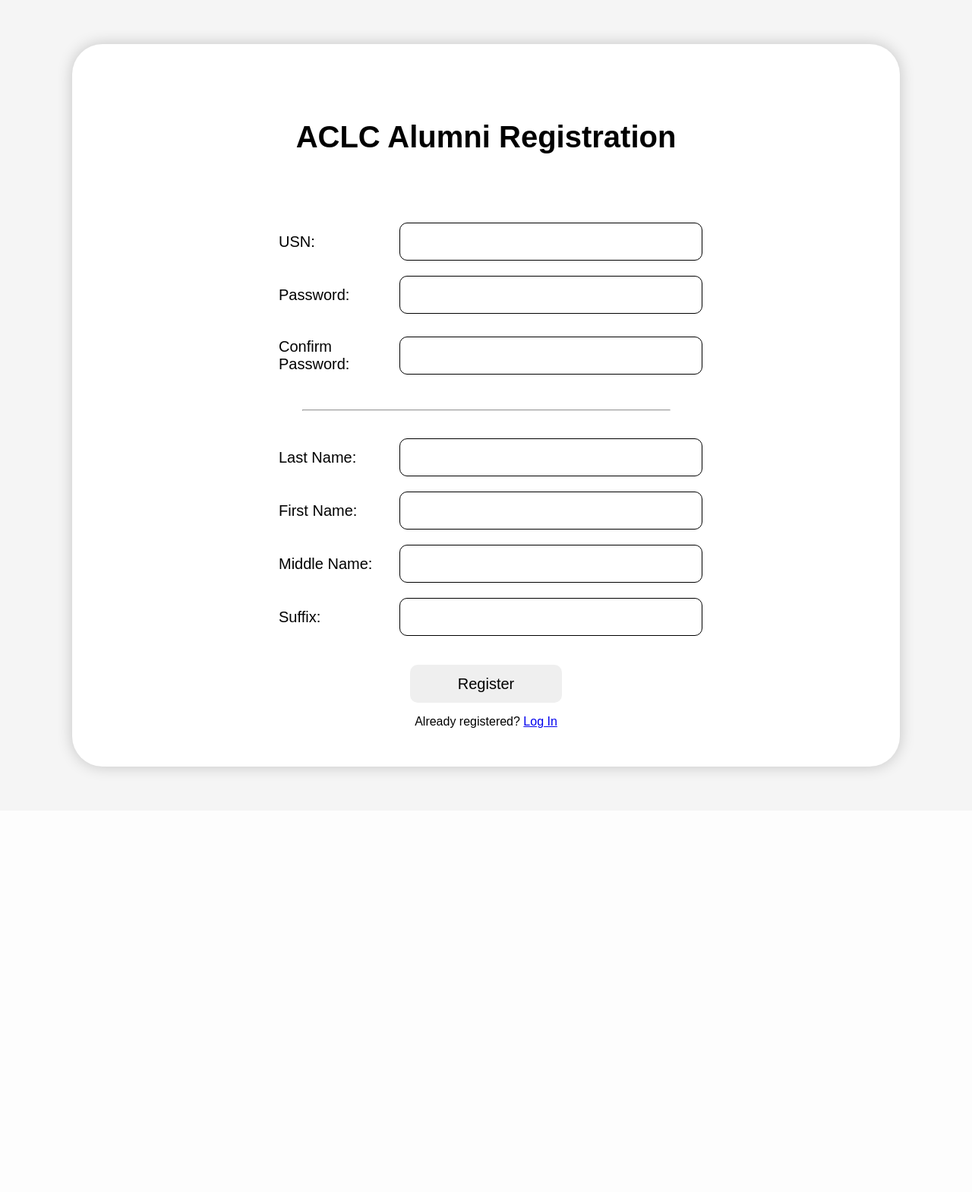
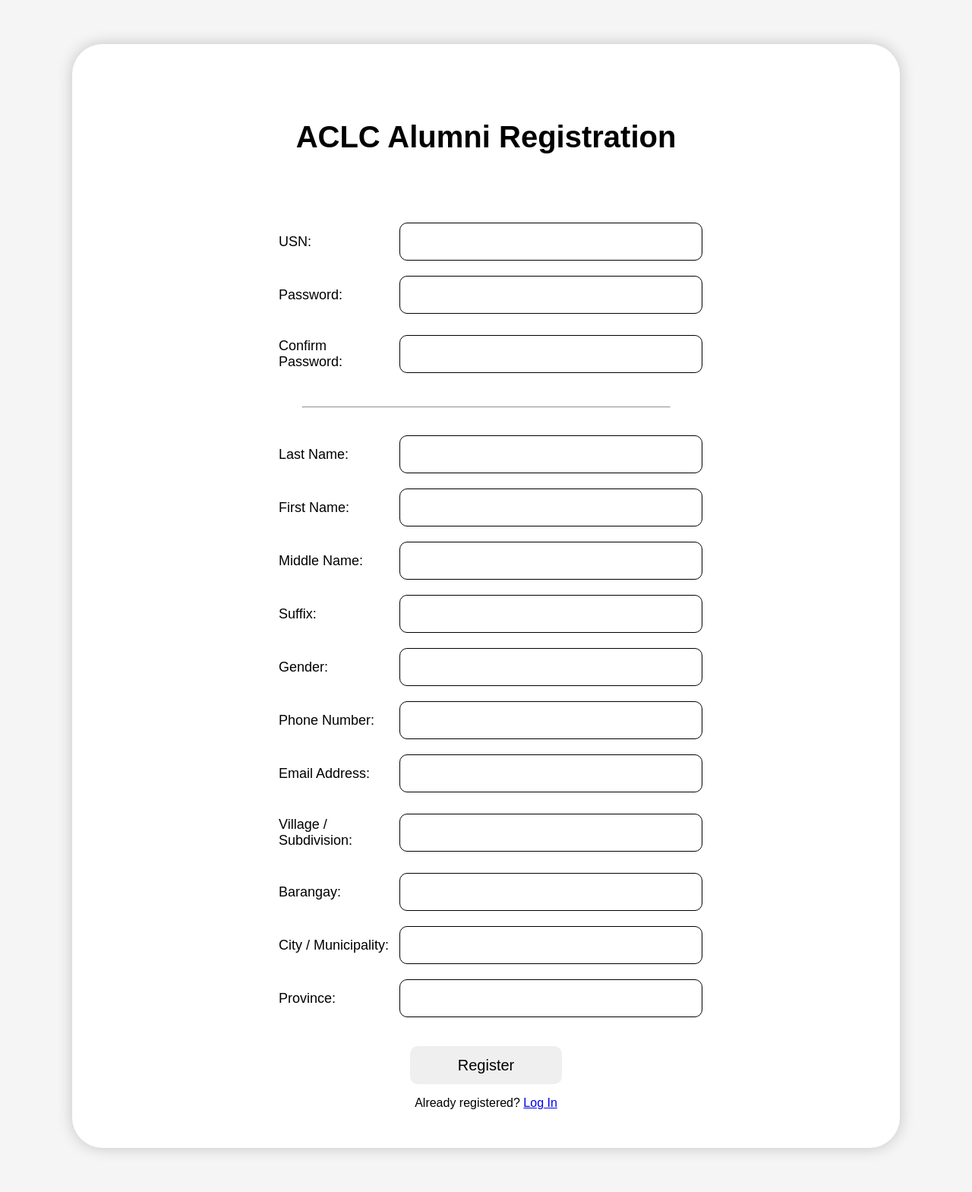
Before and after one commit to JiMVP/alumni, a PHP site: page /register.html in a window 1280 px wide. Shown: the whole page at 76% size. Before the commit the page ends 1022 px from the top, so only its background shows below. Run offline with PHP 8.4, Linux system fonts and the light colour scheme.

Commit message:
alumni v23.5.24

```diff
--- a/alum2.css
+++ b/alum.css
@@ -137,14 +137,14 @@ body{
 	}
 }
 
-.regbox input[type=text], .regbox input[type=password], .regbox input[type=submit]{
+.regbox input[type=text], .regbox input[type=number], .regbox input[type=email], .regbox input[type=password], .regbox input[type=submit]{
 	height: 50px;
 	font-size: 20px;
 	border-radius: 10px;
 
 }
 @media only screen and (max-width:559px){
-	.regbox input[type=text], .regbox input[type=password], .regbox input[type=submit]{
+	.regbox input[type=text], .regbox input[type=number], .regbox input[type=email], .regbox input[type=password], .regbox input[type=submit]{
 		height: 30px;
 		font-size: 15px;
 		border-radius: 8px;
@@ -178,7 +178,7 @@ body{
 }
 .regbox label{
 	text-align: left;
-	font-size: 20px;
+	font-size: 18px;
 	width: 30%;
 	padding: 12px;
 	margin: auto;
@@ -197,7 +197,7 @@ body{
 		margin: 0px;
 	}
 }
-.regbox input[type=text], .regbox input[type=password]{
+.regbox input[type=text], .regbox input[type=number], .regbox input[type=email], .regbox input[type=password]{
 	text-align: left;
 	padding: 10px;
 	width: 70%;
@@ -206,7 +206,7 @@ body{
 	margin: auto;
 }
 @media only screen and (max-width: 435px){
-	.regbox input[type=text], .regbox input[type=password]{
+	.regbox input[type=text], .regbox input[type=number], .regbox input[type=email], .regbox input[type=password]{
 		width: 100%;
 	}
 	.reglog-cin-form{
--- a/config.php
+++ b/config.php
@@ -16,6 +16,8 @@
 		$fpwd=$sqlfet['pwd'];
 
 		if($usn==$fusn && $pwd==$fpwd){
+			session_start();
+			$_SESSION["usn"] = $usn;
 			header("location:home.php");
 		}else{
 			header("location:login.html");
--- a/login.html
+++ b/login.html
@@ -3,7 +3,7 @@
     <meta charset="utf-8">
     <meta name="viewport" content="width=device-width, initial-scale=1">
     <title>ACLC Alumni Log In</title>
-    <link rel="stylesheet" href="alum2.css">
+    <link rel="stylesheet" href="alum.css">
 </head>
 <body>
     <div class="std-contain">
--- a/register.html
+++ b/register.html
@@ -3,7 +3,7 @@
     <meta charset="utf-8">
     <meta name="viewport" content="width=device-width, initial-scale=1">
     <title>ACLC Alumni Registration</title>
-    <link rel="stylesheet" href="alum2.css">
+    <link rel="stylesheet" href="alum.css">
 </head>
 <body>
     <div class="std-contain">
@@ -51,6 +51,39 @@
                             <label for="reg-suffix">Suffix: </label>
                             <input type="text" name="reg-suffix">
                         </div>
+                        <div class="reglog-cin-form">
+                            <label for="reg-gender">Gender: </label>
+                            <input list="genders" type="text" name="reg-gender" required>
+                            <datalist id="genders">
+                                <option value="Male">
+                                <option value="Female">
+                                <option value="Rather Not Specify">
+                            </datalist>
+                        </div>
+                        <div class="reglog-cin-form">
+                            <label for="reg-no">Phone Number: </label>
+                            <input type="number" name="reg-no">
+                        </div>
+                        <div class="reglog-cin-form">
+                            <label for="reg-email">Email Address: </label>
+                            <input type="email" name="reg-email">
+                        </div>
+                        <div class="reglog-cin-form">
+                            <label for="reg-subd">Village / Subdivision: </label>
+                            <input type="text" name="reg-subd">
+                        </div>
+                        <div class="reglog-cin-form">
+                            <label for="reg-brgy">Barangay: </label>
+                            <input type="text" name="reg-brgy">
+                        </div>
+                        <div class="reglog-cin-form">
+                            <label for="reg-muncit">City / Municipality: </label>
+                            <input type="text" name="reg-muncit">
+                        </div>
+                        <div class="reglog-cin-form">
+                            <label for="reg-prov">Province: </label>
+                            <input type="text" name="reg-prov">
+                        </div>
                         <br>
                         <input type="submit" name="reg-submit" value="Register">
                     </form>
```
Also changed, not shown: home.php (+7 -2 lines).
